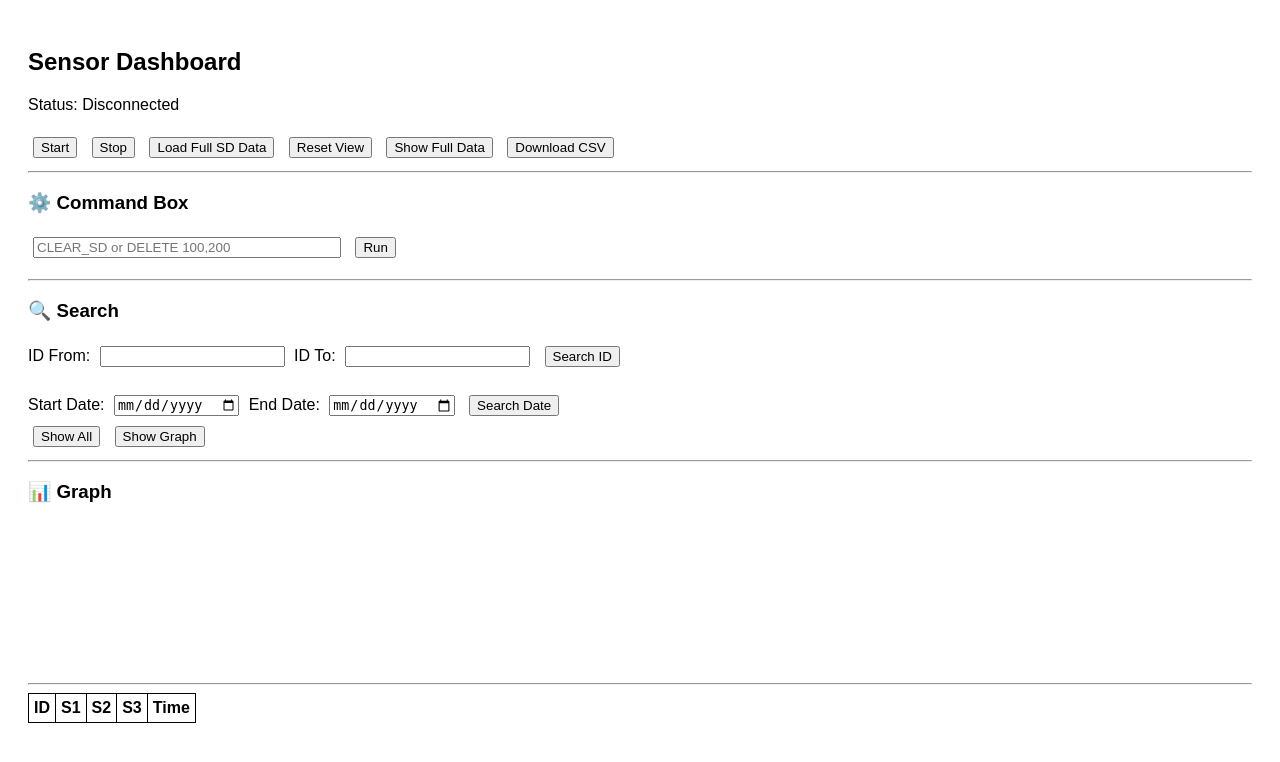
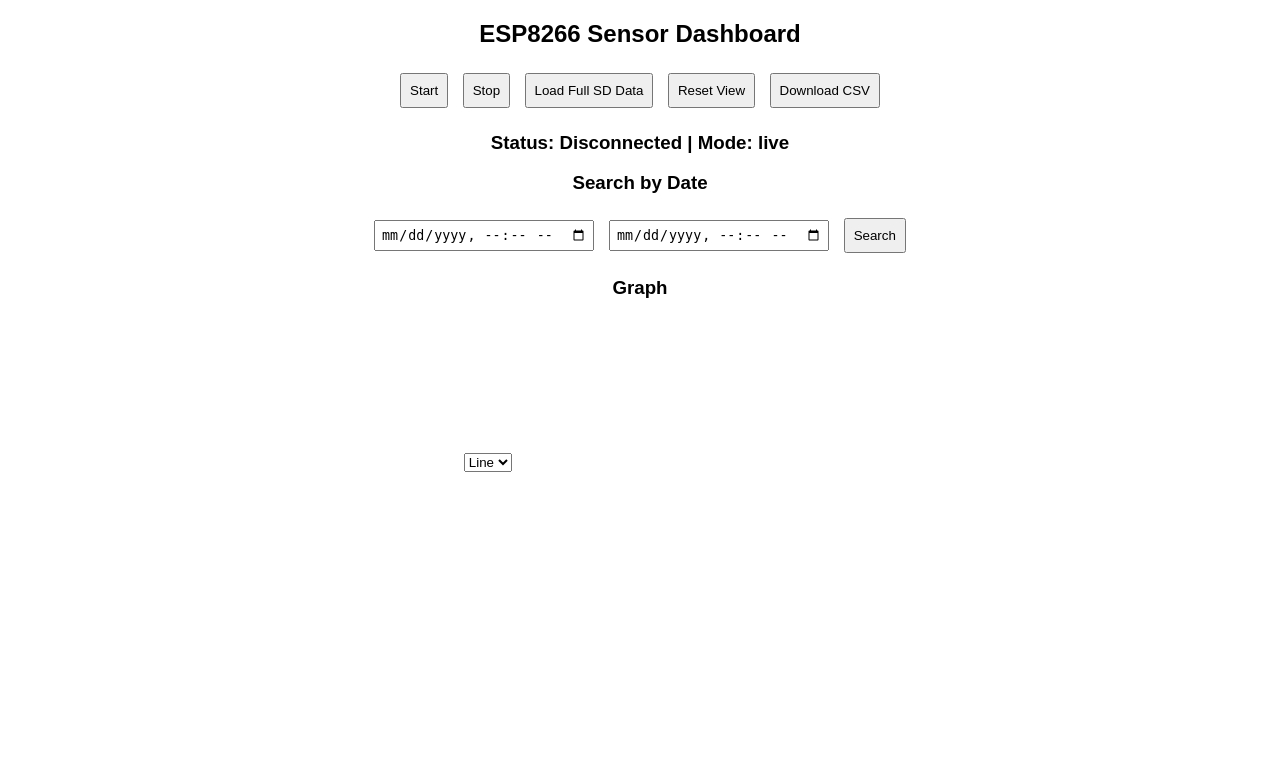
Before and after one commit to rkmjld2/mahajansensor7b, a Flask app: page / in a window 1280 px wide. Shown: the top 762 px of the page. Run offline with Flask 3, Linux system fonts and the light colour scheme; data that the repository does not hold is empty; a map, chart or similar area stays blank.

Commit message:
Update index.html

```diff
--- a/templates/index.html
+++ b/templates/index.html
@@ -1,222 +1,193 @@
 <!DOCTYPE html>
 <html>
 <head>
-<title>Sensor Dashboard</title>
+<title>ESP8266 Sensor Dashboard</title>
+
 <script src="https://cdn.jsdelivr.net/npm/chart.js"></script>
 
 <style>
-body { font-family: Arial; padding:20px; }
-table, th, td { border:1px solid black; border-collapse:collapse; padding:5px; }
-button { margin:5px; }
-input { margin:5px; }
+body { font-family: Arial; text-align: center; }
+button { padding: 8px; margin: 5px; }
+input { padding: 5px; margin: 5px; }
+canvas { max-width: 90%; }
 </style>
+
 </head>
 
 <body>
 
-<h2>Sensor Dashboard</h2>
-
-Status: <span id="status">Checking...</span>
-
-<br><br>
+<h2>ESP8266 Sensor Dashboard</h2>
 
 <button onclick="start()">Start</button>
 <button onclick="stop()">Stop</button>
-<button onclick="syncSD()">Load Full SD Data</button>
+<button onclick="loadAll()">Load Full SD Data</button>
 <button onclick="resetView()">Reset View</button>
-<button onclick="showFullData()">Show Full Data</button>
 <button onclick="downloadCSV()">Download CSV</button>
 
-<hr>
+<h3 id="status">Status: Checking...</h3>
 
-<!-- ✅ COMMAND BOX ADDED -->
-<h3>⚙️ Command Box</h3>
+<h3>Search by Date</h3>
+<input type="datetime-local" id="start">
+<input type="datetime-local" id="end">
+<button onclick="search()">Search</button>
 
-<input type="text" id="cmd" placeholder="CLEAR_SD or DELETE 100,200" style="width:300px;">
-<button onclick="runCommand()">Run</button>
+<h3>Graph</h3>
+<select id="chartType" onchange="drawChart()">
+<option value="line">Line</option>
+<option value="bar">Bar</option>
+</select>
 
-<p id="cmdResult"></p>
-
-<hr>
-
-<h3>🔍 Search</h3>
-
-ID From: <input type="number" id="idFrom">
-ID To: <input type="number" id="idTo">
-<button onclick="searchByID()">Search ID</button>
-
-<br><br>
-
-Start Date: <input type="date" id="startDate">
-End Date: <input type="date" id="endDate">
-<button onclick="searchByDate()">Search Date</button>
-
-<br>
-
-<button onclick="showAll()">Show All</button>
-<button onclick="showGraph()">Show Graph</button>
-
-<hr>
-
-<h3>📊 Graph</h3>
-<canvas id="chart"></canvas>
-
-<hr>
-
-<table>
-<thead>
-<tr>
-<th>ID</th><th>S1</th><th>S2</th><th>S3</th><th>Time</th>
-</tr>
-</thead>
-<tbody id="data"></tbody>
-</table>
+<canvas id="myChart"></canvas>
 
 <script>
 
-let chart;
-let fullData = [];
-let filteredData = [];
+let autoRefresh = true;
+let currentData = [];
+let viewMode = "live"; // live | sd | search
 
-// LOAD DATA
-async function loadData(){
-    let res = await fetch('/api/all');
-    fullData = await res.json();
-    filteredData = fullData;
-    displayData(fullData);
+// -------- TIME FIX --------
+function formatTime(t){
+    return t; // no conversion
 }
 
-// DISPLAY TABLE
-function displayData(data){
-    let html="";
-    data.forEach(r=>{
-        html += `<tr>
-        <td>${r.id}</td>
-        <td>${r.sensor1}</td>
-        <td>${r.sensor2}</td>
-        <td>${r.sensor3}</td>
-        <td>${r.time}</td>
-        </tr>`;
-    });
-    document.getElementById("data").innerHTML = html;
+// -------- LOAD LIVE DATA --------
+async function loadData(){
+
+    if(!autoRefresh || viewMode !== "live") return;
+
+    let res = await fetch('/data');
+    let data = await res.json();
+
+    currentData = data;
+    drawChart();
 }
 
-// GRAPH
-function drawGraph(data){
-    let labels = data.map(r => r.id);
-    let s1 = data.map(r => r.sensor1);
-    let s2 = data.map(r => r.sensor2);
-    let s3 = data.map(r => r.sensor3);
+// -------- DRAW GRAPH --------
+function drawChart(){
 
-    if(chart) chart.destroy();
+    if(currentData.length === 0) return;
 
-    chart = new Chart(document.getElementById("chart"), {
-        type: 'line',
+    let labels = currentData.map(d => formatTime(d.timestamp));
+    let s1 = currentData.map(d => d.sensor1);
+    let s2 = currentData.map(d => d.sensor2);
+    let s3 = currentData.map(d => d.sensor3);
+
+    let ctx = document.getElementById("myChart").getContext("2d");
+
+    if(window.chart) window.chart.destroy();
+
+    let type = document.getElementById("chartType").value;
+
+    window.chart = new Chart(ctx, {
+        type: type,
         data: {
             labels: labels,
             datasets: [
-                {label:"S1", data:s1},
-                {label:"S2", data:s2},
-                {label:"S3", data:s3}
+                { label: "Sensor 1", data: s1 },
+                { label: "Sensor 2", data: s2 },
+                { label: "Sensor 3", data: s3 }
             ]
         }
     });
 }
 
-// SEARCH ID
-function searchByID(){
-    let from = parseInt(idFrom.value);
-    let to = parseInt(idTo.value);
+// -------- LOAD SD DATA --------
+async function loadAll(){
 
-    filteredData = fullData.filter(r => r.id >= from && r.id <= to);
-    displayData(filteredData);
+    autoRefresh = false;
+    viewMode = "sd";
+
+    let res = await fetch('/data_all');
+    let data = await res.json();
+
+    currentData = data;
+    drawChart();
+
+    alert("Showing FULL SD data. Click RESET VIEW for live data.");
 }
 
-// SEARCH DATE
-function searchByDate(){
-    let start = startDate.value;
-    let end = endDate.value;
+// -------- SEARCH --------
+async function search(){
 
-    filteredData = fullData.filter(r=>{
-        let d = r.time.substring(0,10);
-        return d >= start && d <= end;
+    autoRefresh = false;
+    viewMode = "search";
+
+    let start = document.getElementById("start").value;
+    let end = document.getElementById("end").value;
+
+    let res = await fetch('/search', {
+        method:'POST',
+        headers:{'Content-Type':'application/json'},
+        body: JSON.stringify({start, end})
     });
 
-    displayData(filteredData);
+    let data = await res.json();
+
+    currentData = data;
+    drawChart();
+
+    alert("Showing SEARCH result. Click RESET VIEW for live data.");
 }
 
-// SHOW ALL
-function showAll(){
-    filteredData = fullData;
-    displayData(fullData);
+// -------- RESET VIEW --------
+function resetView(){
+
+    viewMode = "live";
+    autoRefresh = true;
+
+    currentData = [];
+
+    loadData();
+
+    alert("Now showing LIVE data");
 }
 
-// GRAPH BUTTON
-function showGraph(){
-    drawGraph(filteredData);
-}
+// -------- DOWNLOAD --------
+function downloadCSV(){
 
-// ✅ COMMAND FUNCTION
-async function runCommand(){
-    let cmd = document.getElementById("cmd").value;
-
-    if(!cmd){
-        alert("Enter command");
+    if(currentData.length === 0){
+        alert("No data");
         return;
     }
 
-    let res = await fetch('/sendcmd?cmd=' + cmd);
-    let text = await res.text();
+    let csv = "ID,Sensor1,Sensor2,Sensor3,Timestamp\n";
 
-    document.getElementById("cmdResult").innerText = text;
+    currentData.forEach(r => {
+        csv += `${r.id},${r.sensor1},${r.sensor2},${r.sensor3},${r.timestamp}\n`;
+    });
+
+    let blob = new Blob([csv], { type: "text/csv" });
+    let url = URL.createObjectURL(blob);
+
+    let a = document.createElement("a");
+    a.href = url;
+    a.download = "sensor_data.csv";
+    a.click();
 }
 
-// SYNC
-async function syncSD(){
-    status.innerText = "Sync in progress...";
-    await fetch('/sendcmd?cmd=SYNC');
+// -------- STATUS --------
+async function status(){
 
-    setTimeout(async ()=>{
-        await showFullData();
-        status.innerText = "Sync completed";
-    },15000);
+    let res = await fetch('/status');
+    let data = await res.json();
+
+    document.getElementById("status").innerText =
+        (data.connected ? "Status: Connected" : "Status: Disconnected")
+        + " | Mode: " + viewMode;
 }
 
-// RESET (LIVE VIEW)
-async function resetView(){
-    await fetch('/api/reset');
+// -------- CONTROL --------
+function start(){ autoRefresh = true; viewMode="live"; }
+function stop(){ autoRefresh = false; }
+
+// -------- AUTO REFRESH --------
+setInterval(loadData, 5000);
+setInterval(status, 3000);
+
+window.onload = function(){
     loadData();
-    status.innerText = "Live View";
-}
-
-// FULL VIEW
-async function showFullData(){
-    await fetch('/api/fullview');
-    loadData();
-    status.innerText = "Full Data View";
-}
-
-// BASIC
-function start(){ fetch('/start'); }
-function stop(){ fetch('/stop'); }
-function downloadCSV(){ window.location.href="/download"; }
-
-// STATUS
-async function checkStatus(){
-    try{
-        let res = await fetch('/status');
-        let data = await res.json();
-        document.getElementById("status").innerText = data.status;
-    }catch{
-        document.getElementById("status").innerText = "Checking";
-    }
-}
-
-setInterval(loadData,5000);
-setInterval(checkStatus,5000);
-
-loadData();
-checkStatus();
+    status();
+};
 
 </script>
 
```
